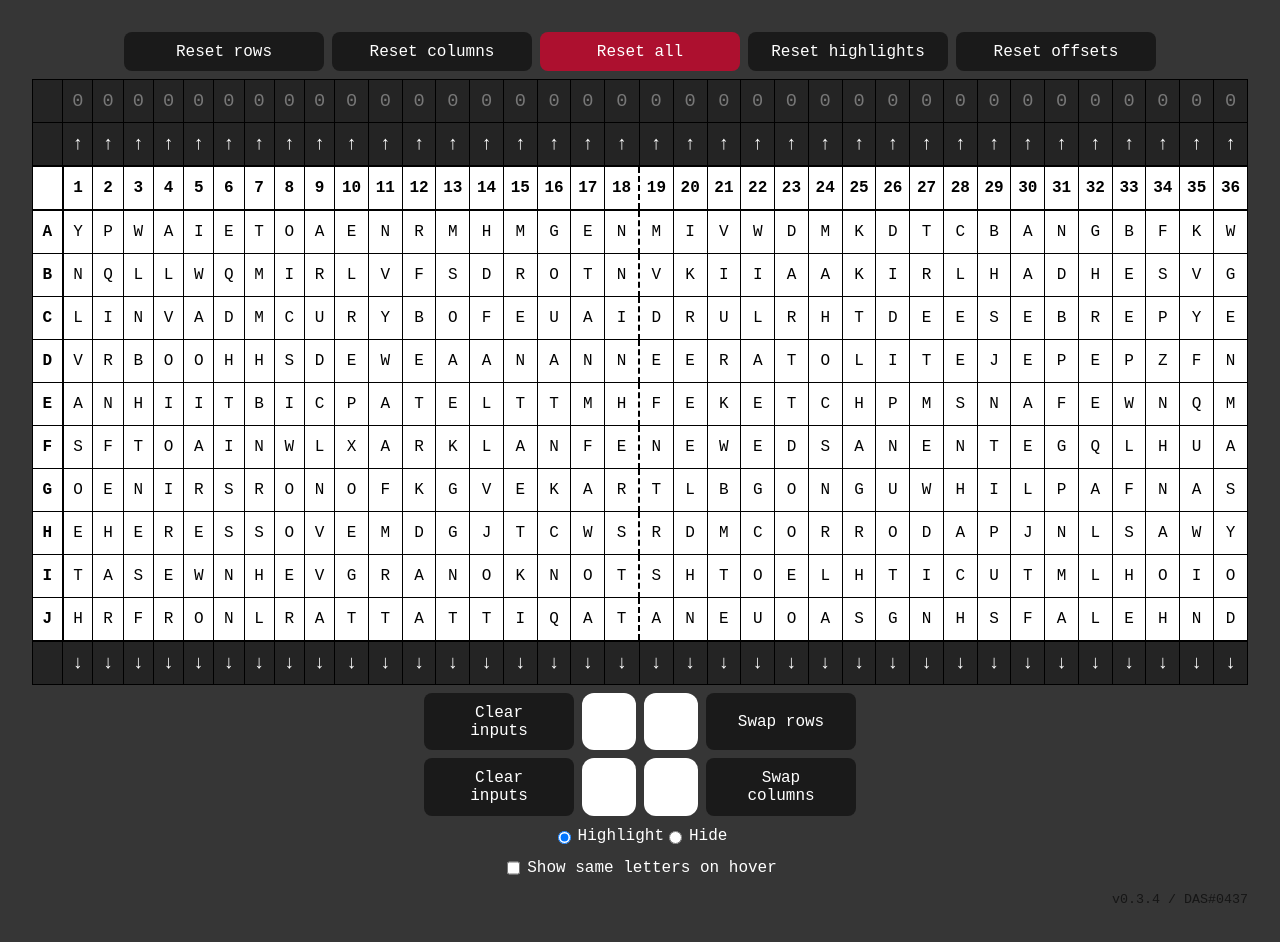
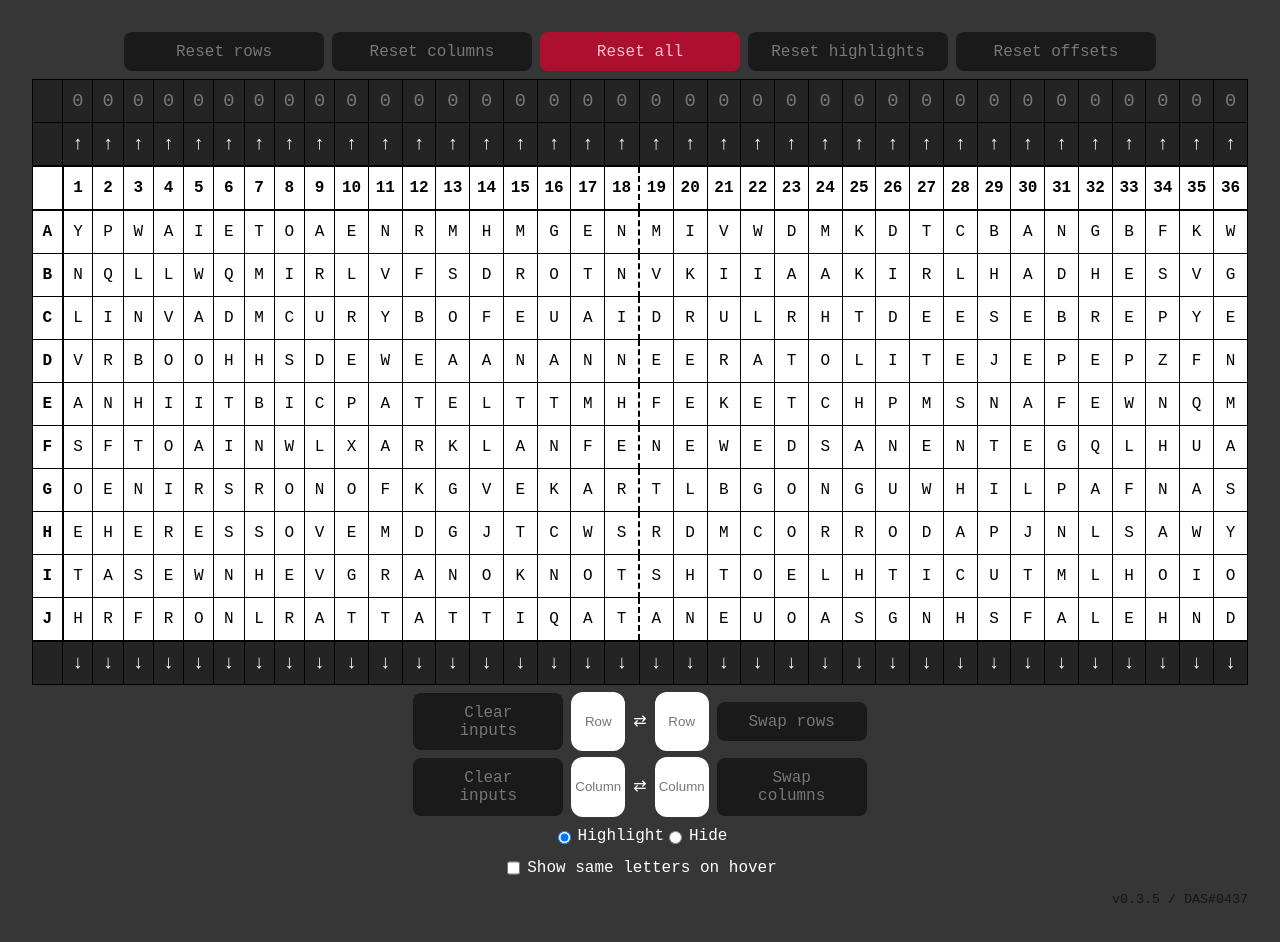
Before and after one commit to d-as/ctc-th, a React (Vite) app: page / in a window 1280 px wide. Built offline with nearby package versions, Linux system fonts and the light colour scheme.

Commit message:
UI tweaks

```diff
--- a/src/App.scss
+++ b/src/App.scss
@@ -34,6 +34,11 @@
 
   &-gap {
     display: flex;
+    align-items: center;
     gap: 8px;
+
+    input {
+      height: 100%;
+    }
   }
 }
--- a/src/App.tsx
+++ b/src/App.tsx
@@ -23,7 +23,7 @@ enum SelectMode {
   HIDE,
 }
 
-const VERSION_TEXT = 'v0.3.4 / DAS#0437';
+const VERSION_TEXT = 'v0.3.5 / DAS#0437';
 const VERSION_TEXT_TITLE = 'Discord Tag'
 
 const App = () => {
@@ -290,11 +290,19 @@ const App = () => {
     window.localStorage.removeItem('colOffsets');
   };
 
+  const resetInputs = (): void => {
+    setSwapRowFrom('');
+    setSwapRowTo('');
+    setSwapColFrom('');
+    setSwapColTo('');
+  };
+
   const resetAll = (): void => {
     resetRows();
     resetCols();
     resetHighlights();
     resetOffsets();
+    resetInputs();
   };
 
   const getOffsetStyle = (offset: number): string => {
@@ -309,22 +317,67 @@ const App = () => {
     setShowSameLettersOnHover(show);
   };
 
+  const resetRowsDisabled = (): boolean => rowOrder.toString() === range(11).toString();
+
+  const resetColsDisabled = (): boolean => colOrder.toString() === range(37).toString();
+
+  const resetHighlightsDisabled = (): boolean => highlights.size === 0 && hidden.size === 0;
+
+  const resetOffsetsDisabled = (): boolean => Object.values(colOffsets).every(offset => offset === 0);
+
+  const allInputsEmpty = (): boolean => {
+    return [
+      swapRowFrom,
+      swapRowTo,
+      swapColFrom,
+      swapColTo,
+    ]
+      .every(t => !t);
+  };
+
+  const resetAllDisabled = (): boolean => {
+    return [
+      resetRowsDisabled(),
+      resetColsDisabled(),
+      resetHighlightsDisabled(),
+      resetOffsetsDisabled(),
+      allInputsEmpty(),
+    ]
+      .every(t => t);
+  };
+
   return (
     <div className="App">
       <span className="reset-container">
-        <button onClick={() => resetRows()}>
+        <button
+          onClick={() => resetRows()}
+          disabled={resetRowsDisabled()}
+        >
           Reset rows
         </button>
-        <button onClick={() => resetCols()}>
+        <button
+          onClick={() => resetCols()}
+          disabled={resetColsDisabled()}
+        >
           Reset columns
         </button>
-        <button className="danger" onClick={() => resetAll()}>
+        <button
+          className="danger"
+          onClick={() => resetAll()}
+          disabled={resetAllDisabled()}
+        >
           Reset all
         </button>
-        <button onClick={() => resetHighlights()}>
+        <button
+          onClick={() => resetHighlights()}
+          disabled={resetHighlightsDisabled()}
+        >
           Reset highlights
         </button>
-        <button onClick={() => resetOffsets()}>
+        <button
+          onClick={() => resetOffsets()}
+          disabled={resetOffsetsDisabled()}
+        >
           Reset offsets
         </button>
       </span>
@@ -399,40 +452,58 @@ const App = () => {
       </table>
       <div className="swap">
         <span className="swap-gap">
-          <button onClick={() => clearSwapRowInputs()}>
+          <button
+            onClick={() => clearSwapRowInputs()}
+            disabled={!swapRowFrom && !swapRowTo}
+          >
             Clear inputs
           </button>
           <input
             value={swapRowFrom}
             onChange={e => setSwapRowFrom(e.target.value)}
             maxLength={1}
+            placeholder="Row"
           />
+          ⇄
           <input
             value={swapRowTo}
             onChange={e => setSwapRowTo(e.target.value)}
             maxLength={1}
+            placeholder="Row"
           />
-          <button onClick={() => swapRows()} >
+          <button
+            onClick={() => swapRows()}
+            disabled={!swapRowFrom.trim() || !swapRowTo.trim()}
+          >
             Swap rows
           </button>
         </span>
       </div>
       <div className="swap">
         <span className="swap-gap">
-          <button onClick={() => clearSwapColInputs()}>
+          <button
+            onClick={() => clearSwapColInputs()}
+            disabled={!swapColFrom && !swapColTo}
+          >
             Clear inputs
           </button>
           <input
             value={swapColFrom}
             onChange={e => setSwapColFrom(e.target.value)}
             maxLength={2}
+            placeholder="Column"
           />
+          ⇄
           <input
             value={swapColTo}
             onChange={e => setSwapColTo(e.target.value)}
             maxLength={2}
+            placeholder="Column"
           />
-          <button onClick={() => swapCols()} >
+          <button
+            onClick={() => swapCols()}
+            disabled={!swapColFrom.trim() || !swapColTo.trim()}
+          >
             Swap columns
           </button>
         </span>
--- a/src/index.scss
+++ b/src/index.scss
@@ -49,10 +49,25 @@ button {
 
   &:hover {
     border-color: #646cff;
+
+    &:disabled {
+      border-color: #777;
+    }
   }
 
-  &.danger:hover {
-    border-color: #EEE;
+  &.danger {
+    &:hover {
+      border-color: #EEE;
+    }
+
+    &:disabled {
+      color: pink;
+    }
+  }
+
+  &:disabled {
+    cursor: not-allowed;
+    color: #777;
   }
 }
 
```
